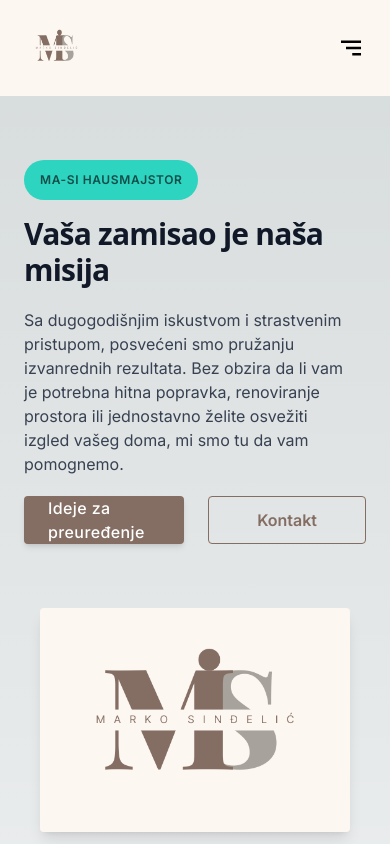
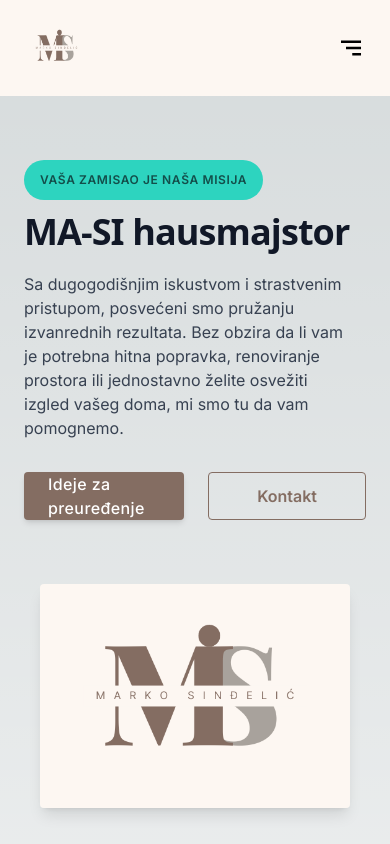
Before and after one commit to cehicm/ma-si-hausmajstor, a Next.js app: page / in a window 390 px wide. Shown: the top 844 px of the page. Built offline with nearby package versions, Linux system fonts and the light colour scheme.

Commit message:
Update Hero responsive, content

```diff
--- a/src/components/Hero.js
+++ b/src/components/Hero.js
@@ -23,17 +23,14 @@ export default function Hero() {
 				</div>
 				<div className="relative flex flex-col items-start w-full max-w-xl mx-auto md:px-0 lg:px-8 lg:max-w-screen-xl">
 					<div className="mb-16 lg:my-40 lg:max-w-lg lg:pr-5">
-						<p className="inline-block py-3 px-4 mb-4 text-xs font-semibold tracking-wider text-teal-900 uppercase rounded-full bg-teal-400">
-							MA-SI hausmajstor
+						<p className="inline-block py-3 px-4 mb-3 text-xs font-semibold tracking-wider text-teal-900 uppercase rounded-full bg-teal-400">
+							Vaša zamisao je naša misija
 						</p>
-						<h2 className="mb-5 font-sans text-3xl font-bold tracking-tight text-gray-900 sm:text-4xl sm:leading-none">
-							Vaša zamisao
-							<br className="hidden md:block" /> je naša{" "}
-							<span className="inline-block text-deep-purple-accent-400">
-								misija
-							</span>
-						</h2>
-						<p className="pr-5 mb-5 text-base text-gray-700 md:text-lg">
+						<h1 className="mb-5 font-sans font-bold tracking-tight text-gray-900 text-4xl sm:leading-none">
+							{" "}
+							MA-SI hausmajstor{" "}
+						</h1>
+						<p className="pr-5 mb-8 text-base text-gray-700 md:text-lg">
 							Sa dugogodišnjim iskustvom i strastvenim pristupom, posvećeni smo
 							pružanju izvanrednih rezultata. Bez obzira da li vam je potrebna
 							hitna popravka, renoviranje prostora ili jednostavno želite
```
